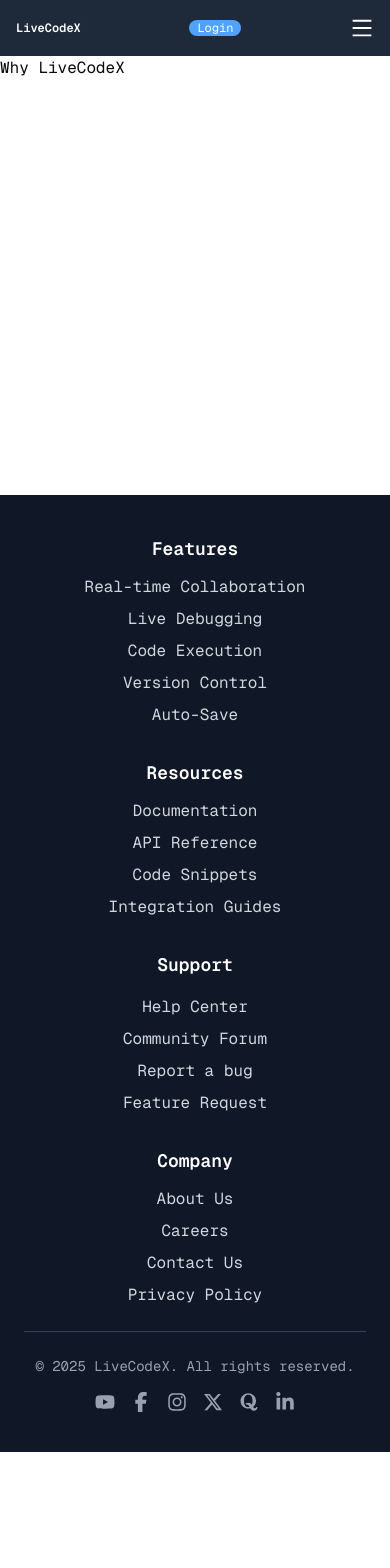
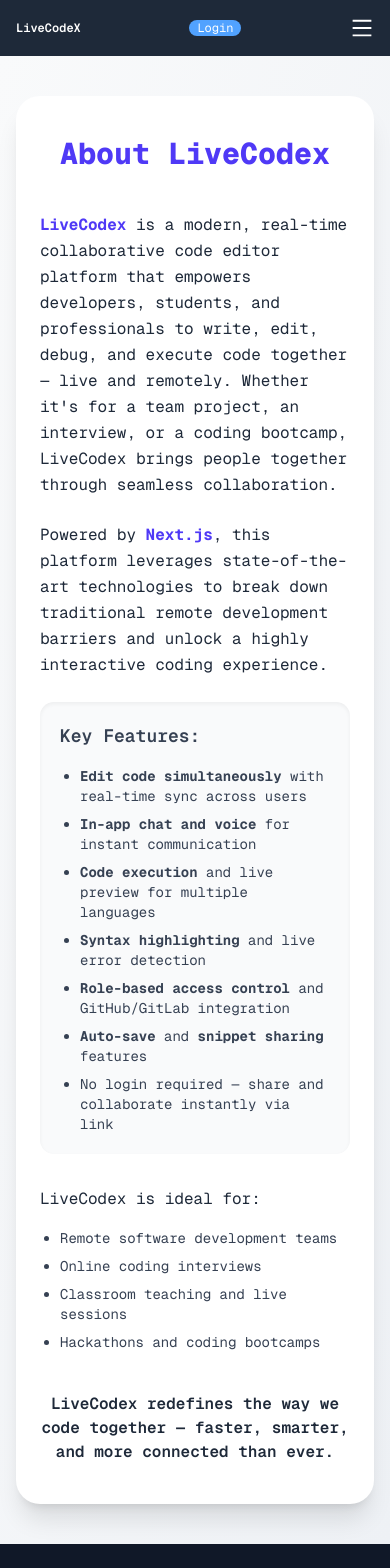
Before and after one commit to tanvermax/new-LiveCodeX, a Next.js app: page /about in a window 390 px wide. Shown: the top 1568 px of the page. Before the commit the page ends 1452 px from the top, so only its background shows below. Built offline with nearby package versions, Linux system fonts and the light colour scheme; no server answers.

Commit message:
code copy feature implementation

```diff
--- a/app/about/page.tsx
+++ b/app/about/page.tsx
@@ -1,11 +1,51 @@
-import React from 'react'
+import React from 'react';
 
 const AboutPage = () => {
   return (
-    <div>
-      <h2>Why LiveCodeX </h2>
+    <div className="min-h-screen bg-gradient-to-br from-[#f9fafb] to-[#eef1f5] py-10 px-4 sm:px-6 lg:px-8">
+      <div className="max-w-6xl mx-auto bg-white rounded-3xl shadow-xl px-6 py-10 sm:px-10 sm:py-14 md:px-14 md:py-16 text-gray-800">
+        <h2 className="text-3xl sm:text-4xl font-extrabold mb-10 text-center text-indigo-600">
+          About LiveCodex
+        </h2>
+
+        <p className="mb-6 text-base sm:text-lg leading-relaxed">
+          <strong className="text-indigo-600">LiveCodex</strong> is a modern, real-time collaborative code editor platform that empowers developers, students, and professionals to write, edit, debug, and execute code together — live and remotely. Whether it's for a team project, an interview, or a coding bootcamp, LiveCodex brings people together through seamless collaboration.
+        </p>
+
+        <p className="mb-6 text-base sm:text-lg leading-relaxed">
+          Powered by <strong className="text-indigo-600">Next.js</strong>, this platform leverages state-of-the-art technologies to break down traditional remote development barriers and unlock a highly interactive coding experience.
+        </p>
+
+        <div className="bg-gray-50 rounded-xl p-5 sm:p-6 md:p-8 mb-8 shadow-inner">
+          <h3 className="text-lg sm:text-xl font-semibold text-gray-700 mb-4">Key Features:</h3>
+          <ul className="list-disc pl-5 space-y-2 text-gray-700 text-sm sm:text-base">
+            <li><strong>Edit code simultaneously</strong> with real-time sync across users</li>
+            <li><strong>In-app chat and voice</strong> for instant communication</li>
+            <li><strong>Code execution</strong> and live preview for multiple languages</li>
+            <li><strong>Syntax highlighting</strong> and live error detection</li>
+            <li><strong>Role-based access control</strong> and GitHub/GitLab integration</li>
+            <li><strong>Auto-save</strong> and <strong>snippet sharing</strong> features</li>
+            <li>No login required — share and collaborate instantly via link</li>
+          </ul>
+        </div>
+
+        <p className="mb-4 text-base sm:text-lg leading-relaxed">
+          LiveCodex is ideal for:
+        </p>
+
+        <ul className="list-disc pl-5 space-y-2 text-gray-700 text-sm sm:text-base mb-8">
+          <li>Remote software development teams</li>
+          <li>Online coding interviews</li>
+          <li>Classroom teaching and live sessions</li>
+          <li>Hackathons and coding bootcamps</li>
+        </ul>
+
+        <p className="mt-10 text-center text-base sm:text-lg font-semibold text-gray-800">
+          LiveCodex redefines the way we code together — faster, smarter, and more connected than ever.
+        </p>
+      </div>
     </div>
-  )
-}
+  );
+};
 
-export default AboutPage
+export default AboutPage;
--- a/app/compiler/page.tsx
+++ b/app/compiler/page.tsx
@@ -1,6 +1,8 @@
 "use client";
 import CodeEditor from '@/component/shared/CodeEditor';
 import LanguageSelector from '@/component/shared/LanguageSelector';
+import Toast from '@/component/Toast';
+// import Toast from '@/component/shared/Toast';
 import axios from 'axios';
 import React, { useEffect, useState } from 'react'
 const languageOptions = {
@@ -43,6 +45,7 @@
     const [code, setCode] = useState<string>(languageOptions[language].boilerplate);
     const [output, setOutput] = useState<string>("");
     const [isLoading, setIsLoading] = useState(false);
+    const [showToast, setShowToast] = useState(false);
     const API_KEY = process.env.NEXT_PUBLIC_RAPIDAPI_KEY || ""; // Load API key from .env
 
     useEffect(() => {
@@ -54,7 +57,6 @@
         }
     }, []);
 
-    // Auto-save code to localStorage whenever it changes
     useEffect(() => {
         if (code) {
             localStorage.setItem("code-editor-content", code);
@@ -153,12 +155,26 @@
         }
     };
 
+
+
+    const copy = () => {
+        navigator.clipboard.writeText(code)
+            .then(() => {
+                setShowToast(true);
+                setTimeout(() => setShowToast(false), 2000);
+            })
+            .catch(() => {
+                setOutput("Failed to copy code.");
+            });
+    };
+
+
     if (!isClient) {
         return <p className="text-center text-gray-500">Loading...</p>;
     }
     return (
-        <div className="px-10 py-20">
-            <h1 className="text-2xl font-bold text-center p-4">Multi-Language <span className="text-green-400">Online</span> Code Editor</h1>
+        <div className="px-10 py-">
+            <h1 className="text-2xl font-bold text-center p-2">Multi-Language <span className="text-green-400">Online</span> Code Editor</h1>
 
             <LanguageSelector selectedLanguage={language} onChange={handleLanguageChange} />
 
@@ -169,10 +185,11 @@
                     <pre>{output}</pre>
                 </div>
             </div>
-            <div className="flex space-x-3 mt-3">
+
+            <div className="flex flex-wrap justify-center space-y-4 sm:justify-start mt-3 sm:space-y-2 sm:space-x-4 lg:space-x-6">
                 <button
                     onClick={runCode}
-                    className="px-4 py-2 bg-blue-500 text-white rounded-md"
+                    className="px-6 py-2 bg-blue-600 hover:bg-blue-700 text-white rounded-lg shadow transition w-full sm:w-auto sm:mr-4"
                     disabled={isLoading}
                 >
                     {isLoading ? "Running..." : "Run Code"}
@@ -180,19 +197,31 @@
 
                 <button
                     onClick={downloadCode}
-                    className="px-4 py-2 bg-green-500 text-white rounded-md"
+                    className="px-6 py-2 bg-green-600 hover:bg-green-700 text-white rounded-lg shadow transition w-full sm:w-auto sm:mr-4"
                 >
                     Download Code
                 </button>
 
-                <input
-                    type="file"
-                    accept=".js,.py,.cpp,.java,.c,.cs,.rb,.swift,.php,.ts,.go,.rs,.kt,.r,.dart,.pl,.lua,.pas,.scala,.m,.sh,.clj,.hs,.f90,.jl,.fs,.scm,.lisp,.sql"
-                    onChange={uploadCode}
-                    className="px-4 py-2 bg-gray-200 text-black rounded-md cursor-pointer"
-                />
+                <label className="px-6 py-2 bg-gray-200 text-black rounded-lg shadow cursor-pointer transition hover:bg-gray-300 w-full sm:w-auto sm:mr-4">
+                    Upload Code
+                    <input
+                        type="file"
+                        accept=".js,.py,.cpp,.java,.c,.cs,.rb,.swift,.php,.ts,.go,.rs,.kt,.r,.dart,.pl,.lua,.pas,.scala,.m,.sh,.clj,.hs,.f90,.jl,.fs,.scm,.lisp,.sql"
+                        onChange={uploadCode}
+                        className="hidden"
+                    />
+                </label>
+
+                <button
+                    onClick={copy}
+                    className="px-4 py-2 bg-yellow-500 hover:bg-yellow-600 text-white rounded-lg shadow transition w-full sm:w-auto sm:mr-4"
+                >
+                    Copy Code
+                </button>
             </div>
 
+
+            <Toast message="Code copied to clipboard!" show={showToast} />
 
         </div>
     )
--- /dev/null
+++ b/component/Toast.tsx
@@ -0,0 +1,25 @@
+"use client";
+import React from "react";
+import { CheckCircle2 } from "lucide-react"; // Uses lucide icons
+
+type ToastProps = {
+  message: string;
+  show: boolean;
+};
+
+const Toast = ({ message, show }: ToastProps) => {
+  return (
+    <div
+      className={`fixed top-5 right-5 z-50 transition-all duration-500 ease-in-out transform ${
+        show ? "translate-x-0 opacity-100" : "translate-x-full opacity-0"
+      }`}
+    >
+      <div className="flex items-center gap-3 bg-green-500 text-white px-6 py-4 rounded-xl shadow-2xl">
+        <CheckCircle2 className="w-5 h-5" />
+        <span className="text-sm font-medium">{message}</span>
+      </div>
+    </div>
+  );
+};
+
+export default Toast;
--- /dev/null
+++ b/component/share.tsx
@@ -0,0 +1,42 @@
+// pages/share.tsx
+import React from "react";
+import { useEffect, useState } from "react";
+import { useRouter } from "next/router";
+import languageOptions from "../app/compiler/page"; // Ensure this import points to a valid LanguageOptions object
+
+type LanguageOptions = {
+    [key: string]: { name: string };
+};
+
+const languageOptionsTyped: LanguageOptions = languageOptions as unknown as LanguageOptions;
+
+const SharePage = () => {
+    const router = useRouter();
+    const { code, lang } = router.query; // Retrieve 'code' and 'lang' from the query parameters
+    const [decodedCode, setDecodedCode] = useState<string>("");
+    const [language, setLanguage] = useState<string>("");
+
+    useEffect(() => {
+        if (code && lang) {
+            setDecodedCode(decodeURIComponent(code as string)); // Decode the code from URL
+            setLanguage(lang as string); // Set the language
+        }
+    }, [code, lang]);
+
+    if (!decodedCode) {
+        return <p className="text-center text-gray-500">Loading...</p>;
+    }
+                <><strong>Language:</strong><span className="text-green-400">{languageOptionsTyped[language]?.name || "Unknown"}</span></>
+    return (
+        <div className="px-10 py-20">
+            <h1 className="text-2xl font-bold text-center p-4">Shared Code</h1>
+
+            <div className="bg-gray-900 text-white p-3 rounded-md min-h-[100px] mt-3">
+                <strong>Language:</strong> <span className="text-green-400">{languageOptionsTyped[language]?.name || "Unknown"}</span>
+                <pre>{decodedCode}</pre>
+            </div>
+        </div>
+    );
+};
+
+export default SharePage;
--- a/package.json
+++ b/package.json
@@ -20,7 +20,7 @@
     "cloudinary": "^2.6.0",
     "clsx": "^2.1.1",
     "cmdk": "^1.0.0",
-    "framer-motion": "^12.6.2",
+    "framer-motion": "^12.6.3",
     "jsonwebtoken": "^9.0.2",
     "lucide-react": "^0.483.0",
     "monaco-editor": "^0.52.2",
@@ -32,6 +32,7 @@
     "react-dom": "^18.3.1",
     "react-hook-form": "^7.54.2",
     "react-icons": "^5.5.0",
+    "react-toastify": "^11.0.5",
     "sweetalert": "^2.1.2",
     "swiper": "^11.2.5",
     "tailwind-merge": "^3.0.2",
```
Also changed, not shown: 1 other file (tests, documents, lock files or other folders).
